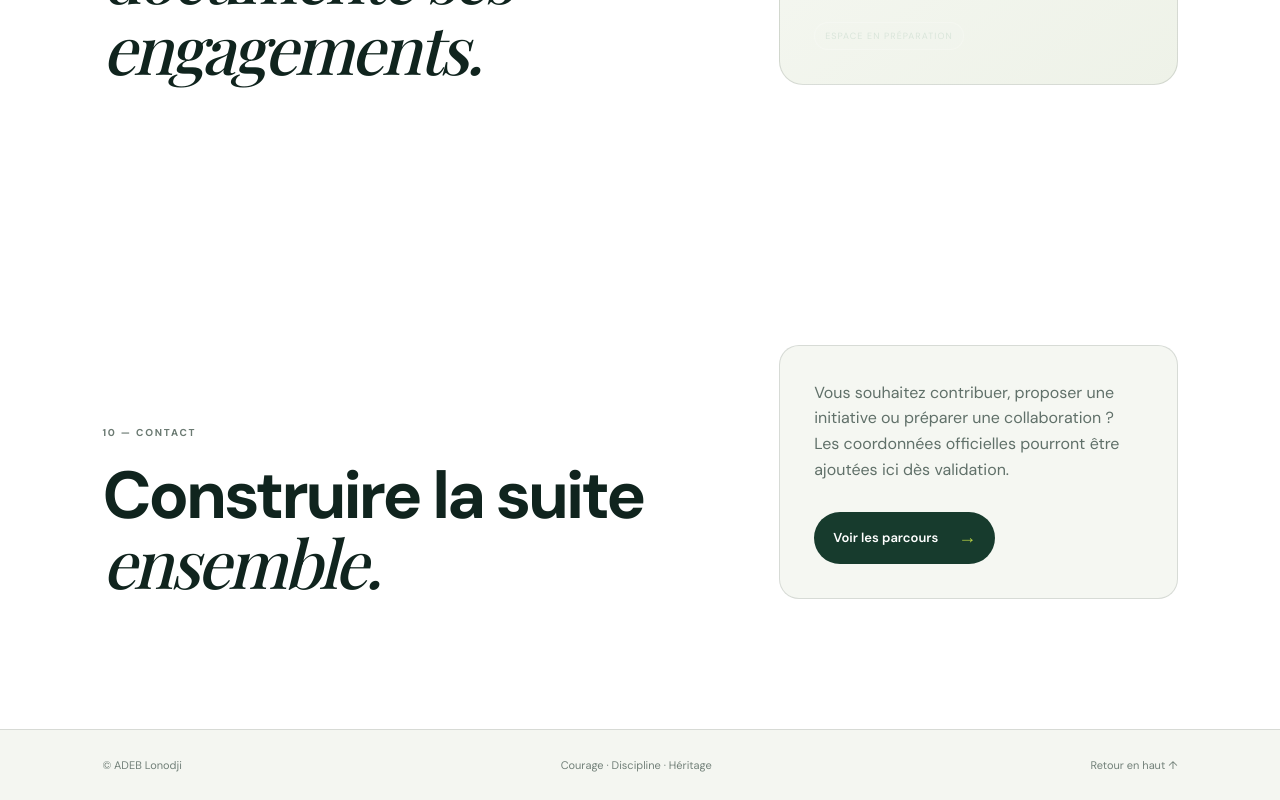
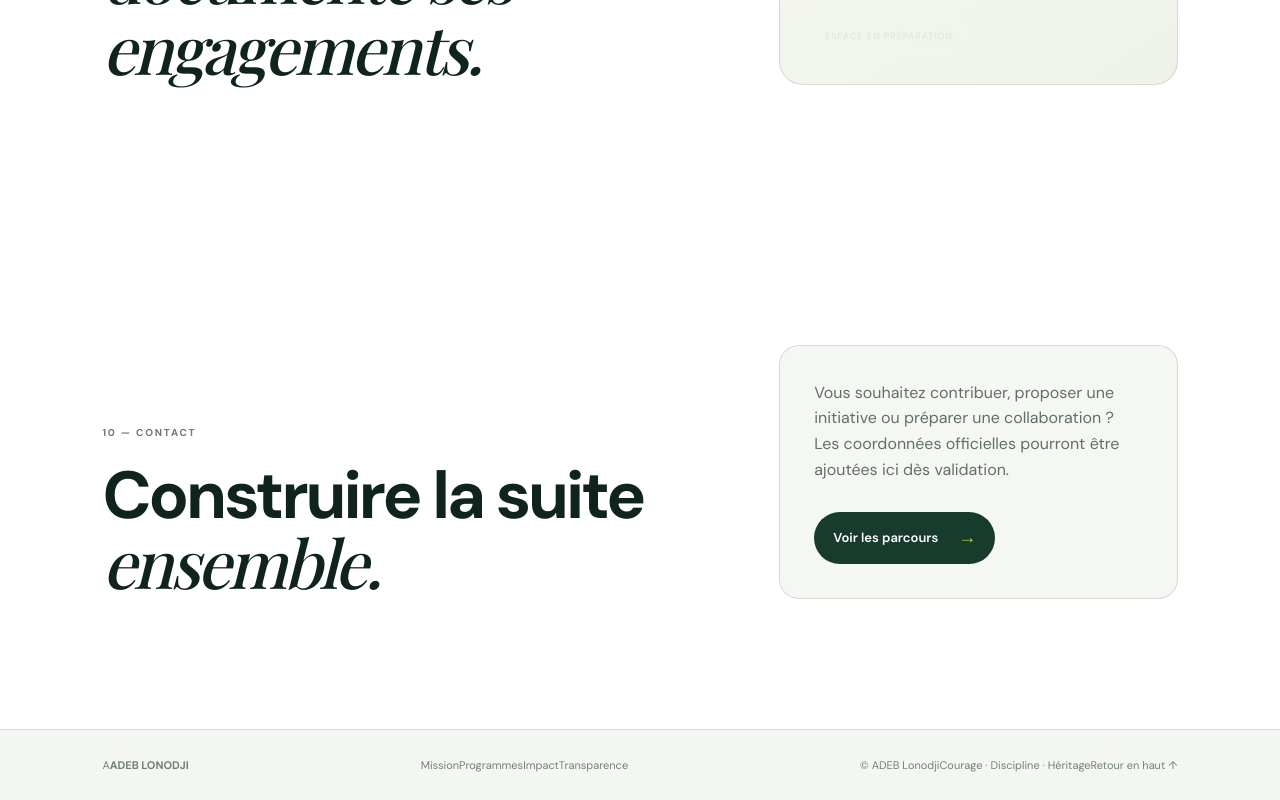
Before and after one commit to bmlemad/Lonodji, a Next.js app: page / in a window 1280 px wide. Shown: the part 7994-8794 px from the top of the page. Built offline with nearby package versions, Linux system fonts and the light colour scheme; a web font is replaced by a local one.

Commit message:
polish: elevate institutional footer

```diff
--- a/components/site-footer.tsx
+++ b/components/site-footer.tsx
@@ -1,9 +1,9 @@
 export default function SiteFooter() {
   return (
     <footer>
-      <span>© ADEB Lonodji</span>
-      <span>Courage · Discipline · Héritage</span>
-      <a href="/#top">Retour en haut ↑</a>
+      <div className="footer-brand"><span className="footer-mark">A</span><strong>ADEB <b>LONODJI</b></strong></div>
+      <div className="footer-nav"><a href="/mission">Mission</a><a href="/programmes">Programmes</a><a href="/impact">Impact</a><a href="/transparence">Transparence</a></div>
+      <div className="footer-meta"><span>© ADEB Lonodji</span><span>Courage · Discipline · Héritage</span><a href="/#top">Retour en haut ↑</a></div>
     </footer>
   );
 }
```
